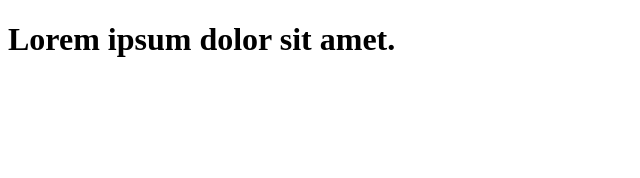
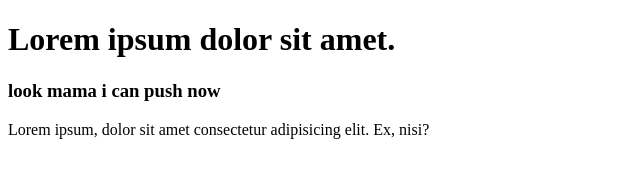
Before and after one commit to MDSHOHAG617/first-repo-last, a plain HTML site: page index.html in a window 1280 px wide. Shown: the whole page, without its empty margins (0-640 px from the left). Drawn offline with Linux system fonts and the light colour scheme.

Commit message:
new added

```diff
--- a/index.html
+++ b/index.html
@@ -8,5 +8,7 @@
 </head>
 <body>
     <h1>Lorem ipsum dolor sit amet.</h1>
+    <h3>look mama i can push now</h3>
+    <p>Lorem ipsum, dolor sit amet consectetur adipisicing elit. Ex, nisi?</p>
 </body>
 </html>
```
